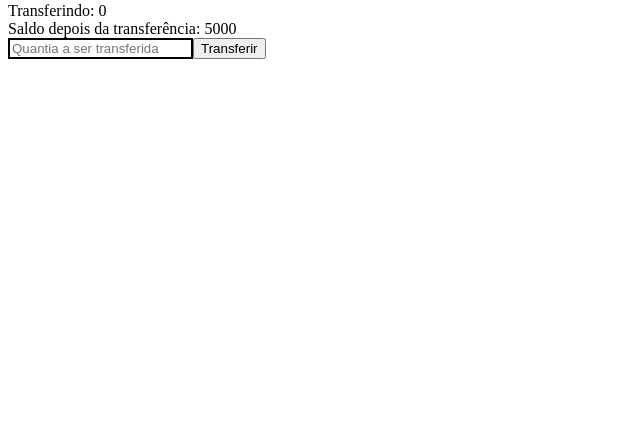
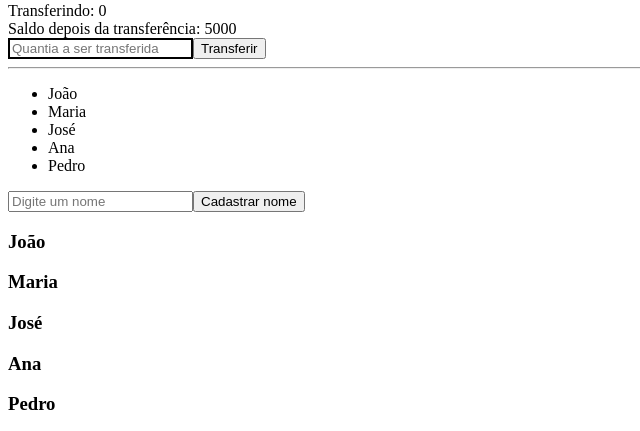
Before and after one commit to AndradeTC86/calculadora_aritmetica_vuejs, a Vue app: page / in a window 1280 px wide. Shown: the part 402-833 px from the top of the page, without its empty margins (0-640 px from the left). Before the commit the page ends 800 px from the top, so only its background shows below. Built offline with nearby package versions, Linux system fonts and the light colour scheme.

Commit message:
Operando listas

```diff
--- a/src/App.vue
+++ b/src/App.vue
@@ -11,7 +11,9 @@
   contador: 0,
   email: ' ',
   saldo: 5000,
-  transferindo: 0
+  transferindo: 0,
+  nomes: ['João', 'Maria', 'José', 'Ana', 'Pedro'],
+  nomeInserir: ''
 })
 
 function incrementar(){
@@ -36,6 +38,14 @@
   return saldo >= transferindo
 }
 
+function cadastrarNome(){
+  if (estado.nomeInserir.length >= 3) {
+    estado.nomes.push(estado.nomeInserir)
+  } else {
+    alert('Nome deve ter pelo menos 3 caracteres')
+  }
+}
+
 </script>
 
 <template>
@@ -48,11 +58,11 @@
 <button type="button" @click="incrementar">+</button>
 <button type="button" @click="decrementar">-</button>
 
-<hr />
+<hr>
 Email: {{ estado.email }} <br>
 <input type="email" @keyup="alteraEmail" />
 
-<hr />
+<hr>
 
 Saldo: {{ estado.saldo }} <br>
 Transferindo: {{ estado.transferindo }} <br>
@@ -61,6 +71,17 @@
 <button v-if="validaValorTransferencia()">Transferir</button>
 <span v-else>Valor maior que o saldo</span>
 
+<hr>
+
+<ul>
+  <li v-for="nome in estado.nomes">
+    {{ nome }}
+  </li>
+</ul>
+<input type="text" placeholder="Digite um nome" @keyup="evento => estado.nomeInserir = evento.target.value"/>
+<button type="button" @click="cadastrarNome()">Cadastrar nome</button>
+
+<h3 v-for="nome in estado.nomes"> {{ nome }} </h3>
 </template>
 
 <style scoped>
```
